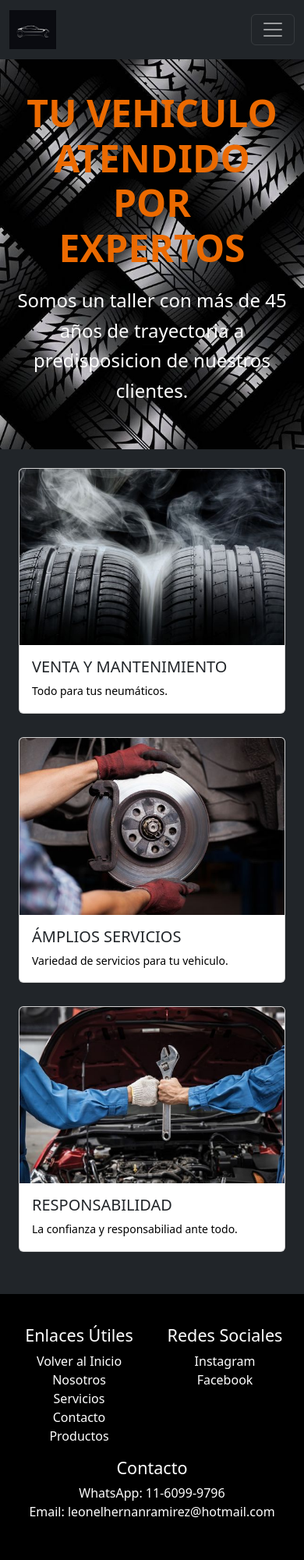
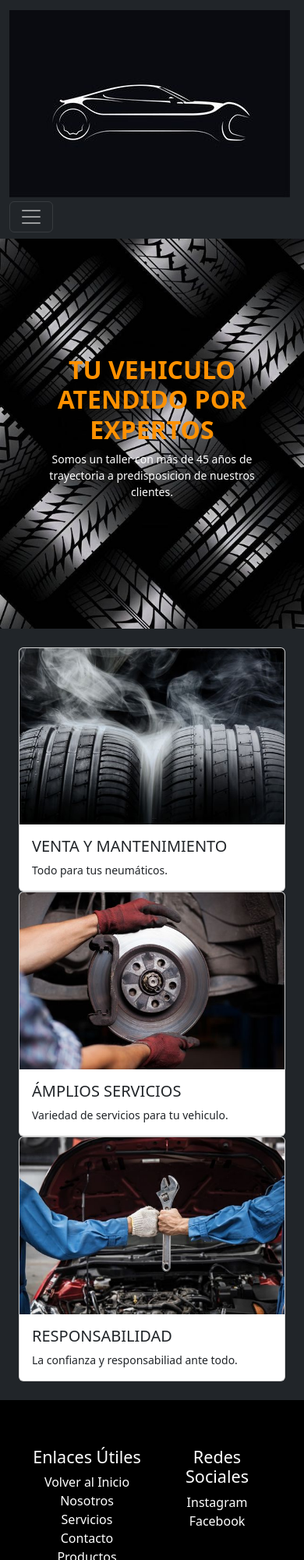
Before and after one commit to leonelhernanramirez/neumaticosbynnon, a website: page index.html in a window 390 px wide. Shown: the top 2000 px of the page at 78% size. Drawn offline with nearby package versions, Linux system fonts and the light colour scheme.

Commit message:
cambios para la entrega final

```diff
--- a/css/style.css
+++ b/css/style.css
@@ -1,45 +1,23 @@
-*
-.jumbotron{
-  background-image: url("/media/imagenfondo3.jpg");
+.jumbotron {
+  background-image: url("../media/imagenfondo3.jpg");
   background-size: cover;
   background-position: center;
   height: 500px;
   display: flex;
   justify-content: center;
   align-items: center;
-  color: #ec6a00;
+  color: #ff9100;
   border-color: rgb(0, 0, 0);
 }
- .jumbotron p {
-color: rgb(255, 255, 255);
- }
-
+.jumbotron p {
+  color: #ffffff;
+}
 .jumbotron h1 {
-  font-size: 48px;
+  font-size: 32px;
   font-weight: bold;
 }
 
-.jumbotron p {
-  font-size: 24px;
-}
-
-
-.main-content {
-  padding: 50px 0;
-}
-
-.image-card {
-  margin-bottom: 30px;
-}
-
-.logo-img {
-  width: 60px;
-  height: 50px;
-}
-
-/* Estilos para el menú hamburguesa */
 .custom-toggler .navbar-toggler-icon {
-  background-image: url('ruta-del-icono');
   width: 20px;
   height: 20px;
   background-size: cover;
@@ -50,88 +28,69 @@ color: rgb(255, 255, 255);
   margin-left: 5px;
 }
 
-
-/* Estilos para los nav-items */
-.navbar-nav .nav-item {
-  margin-right: 15px;
-}
-
-.navbar-nav .nav-link {
-  color: #ffffff;
-  font-weight: bold;
-}
-
-.navbar-nav .nav-link:hover {
-  color: #777;
-}
-
-/* Estilos para el footer */
 footer {
   background-color: #000000;
   padding: 20px 0;
   color: #ffffff;
 }
-
-.footer-link {
+footer .footer-link {
   color: #ffffff;
   text-decoration: none;
   transition: color 0.3s;
 }
-
-.footer-link:hover {
-  color: #ffffff;
+footer .footer-link:hover {
+  color: #777;
 }
 
-
- /* Estilos personalizados Nosotros */
- body {
+body {
   background-color: #f8f9fa;
 }
-
-.container_ {
+body .container_ {
   padding: 40px;
   background-color: #fff;
   border-radius: 8px;
   box-shadow: 0 2px 4px rgba(0, 0, 0, 0.1);
 }
-
-h1 {
-  color:  #ec6a00;
+body .container_ h1 {
+  color: #f5750c;
   font-size: 32px;
   font-weight: bold;
-  margin-bottom: 20px;
+  margin-bottom: 40px;
 }
-
-p {
-  color: #000000;
+body .container_ p {
+  color: #ffffff;
   font-size: 16px;
   line-height: 1.6;
 }
-
-.text-center {
+body .container_ .text-center {
   text-align: center;
 }
-
-.main-content_ {
+body .container_ .main-content_ {
   margin-top: 40px;
 }
-
-.main-content_ img {
+body .container_ .main-content_ img {
   width: 100%;
   border-radius: 8px;
-  margin-bottom: 20px;
+  margin-bottom: 30px;
+}
+
+.modal-dialog.modal-lg {
+  max-width: 80%;
+}
+
+.modal-body img {
+  max-height: 70vh;
+  width: auto;
 }
 
 @media (max-width: 576px) {
   .container {
-    padding: 20px;
+    padding: 40px;
   }
-
   h1 {
     font-size: 28px;
   }
-
   p {
     font-size: 14px;
   }
-}
+}/*# sourceMappingURL=style.css.map */
--- a/scss/style.css
+++ /dev/null
@@ -1,96 +0,0 @@
-.jumbotron {
-  background-image: url("../media/imagenfondo3.jpg");
-  background-size: cover;
-  background-position: center;
-  height: 500px;
-  display: flex;
-  justify-content: center;
-  align-items: center;
-  color: #ff9100;
-  border-color: rgb(0, 0, 0);
-}
-.jumbotron p {
-  color: #ffffff;
-}
-.jumbotron h1 {
-  font-size: 32px;
-  font-weight: bold;
-}
-
-.custom-toggler .navbar-toggler-icon {
-  width: 20px;
-  height: 20px;
-  background-size: cover;
-  color: #ffffff;
-}
-
-.custom-toggler .navbar-toggler-text {
-  margin-left: 5px;
-}
-
-footer {
-  background-color: #000000;
-  padding: 20px 0;
-  color: #ffffff;
-}
-footer .footer-link {
-  color: #ffffff;
-  text-decoration: none;
-  transition: color 0.3s;
-}
-footer .footer-link:hover {
-  color: #777;
-}
-
-body {
-  background-color: #f8f9fa;
-}
-body .container_ {
-  padding: 40px;
-  background-color: #fff;
-  border-radius: 8px;
-  box-shadow: 0 2px 4px rgba(0, 0, 0, 0.1);
-}
-body .container_ h1 {
-  color: #f5750c;
-  font-size: 32px;
-  font-weight: bold;
-  margin-bottom: 40px;
-}
-body .container_ p {
-  color: #ffffff;
-  font-size: 16px;
-  line-height: 1.6;
-}
-body .container_ .text-center {
-  text-align: center;
-}
-body .container_ .main-content_ {
-  margin-top: 40px;
-}
-body .container_ .main-content_ img {
-  width: 100%;
-  border-radius: 8px;
-  margin-bottom: 30px;
-}
-
-.modal-dialog.modal-lg {
-  max-width: 80%;
-}
-
-.modal-body img {
-  max-height: 70vh;
-  width: auto;
-}
-
-@media (max-width: 576px) {
-  .container {
-    padding: 40px;
-  }
-  h1 {
-    font-size: 28px;
-  }
-  p {
-    font-size: 14px;
-  }
-}/*# sourceMappingURL=style.css.map */
```
